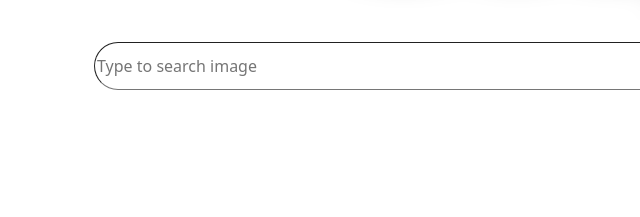
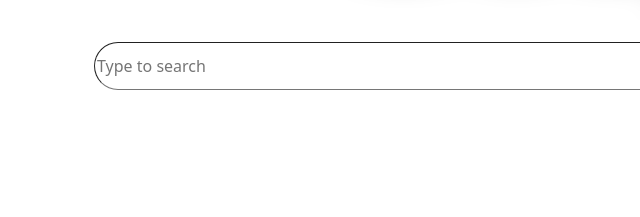
Before and after one commit to Shashwat267/googlrr, a plain HTML site: page index.html in a window 1280 px wide. Shown: the part 348-565 px from the top of the page, 0-640 px from the left. Drawn offline with nearby package versions, Linux system fonts and the light colour scheme.

Commit message:
Removed a word

```diff
--- a/index.html
+++ b/index.html
@@ -21,7 +21,7 @@
       <hr>
       <img src="google_PNG19638.png" alt="google" width="400px" height="200px">
       <form action="https://www.google.com/search">
-        <input type="text" name="q" placeholder="Type to search image" style="overflow: visible;">
+        <input type="text" name="q" placeholder="Type to search" style="overflow: visible;">
         <div class="submit">
           <input type="submit" name="btnK" value="Search" class="button-1">
           <input class="button-2" value="I'm Feeling Lucky" aria-label="I'm Feeling Lucky" name="btnI" type="submit" jsaction="trigger.kWlxhc" data-ved="0ahUKEwiN6uz4g57xAhVk4HMBHZldAI0Q19QECAw">
```
